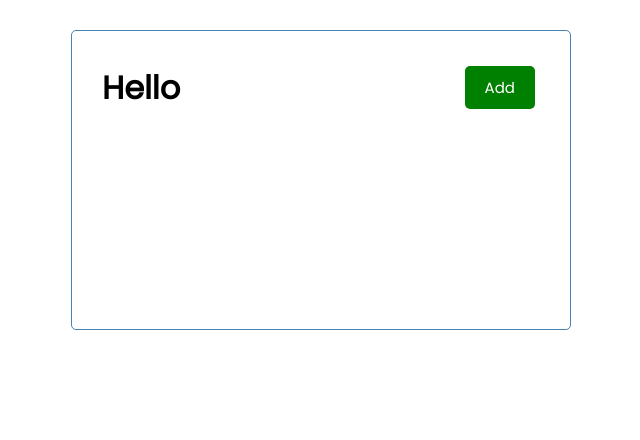
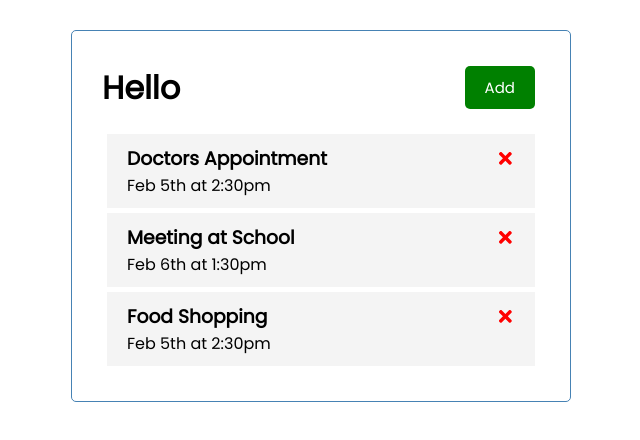
Before and after one commit to miguelmoreba/react-ts-task-manager, a React (Create React App) app: page / in a window 1280 px wide. Shown: the top 440 px of the page, without its empty margins (319-959 px from the left). Built offline with nearby package versions, Linux system fonts and the light colour scheme.

Commit message:
Add task

```diff
--- a/package.json
+++ b/package.json
@@ -12,6 +12,7 @@
     "@types/react-dom": "^17.0.11",
     "react": "^17.0.2",
     "react-dom": "^17.0.2",
+    "react-icons": "^4.3.1",
     "react-scripts": "4.0.3",
     "typescript": "^4.5.2",
     "web-vitals": "^1.1.2"
--- a/src/App.tsx
+++ b/src/App.tsx
@@ -1,9 +1,37 @@
 import Header from "./components/Header";
+import Tasks from "./components/Tasks";
+import { useState } from "react";
 
 function App() {
+
+  const [tasks, setTasks] = useState(
+    [
+        {
+            id: 1,
+            text: 'Doctors Appointment',
+            day: 'Feb 5th at 2:30pm',
+            reminder: true
+        },
+        {
+            id: 2,
+            text: 'Meeting at School',
+            day: 'Feb 6th at 1:30pm',
+            reminder: true
+        },
+        {
+            id: 3,
+            text: 'Food Shopping',
+            day: 'Feb 5th at 2:30pm',
+            reminder: false
+        }
+
+    ]
+);
+
   return (
     <div className='container'>
       <Header title='Hello'/>
+      <Tasks tasks={tasks}></Tasks>
     </div>
   );
 }
--- a/src/components/Task.tsx
+++ b/src/components/Task.tsx
@@ -1,9 +1,12 @@
-import React from 'react'
+import { FaTimes } from 'react-icons/fa'
 
-export const Task = () => {
+const Task = ({task}) => {
     return (
-        <div>
-
+        <div className='task'>
+            <h3>{task.text} <FaTimes style={{color: 'red', cursor: 'pointer'}}/></h3>
+            <p>{task.day}</p>
         </div>
     )
 }
+
+export default Task;
--- a/src/components/Tasks.tsx
+++ b/src/components/Tasks.tsx
@@ -1,9 +1,13 @@
-import React from 'react'
+import Task from "./Task";
 
-const Tasks = () => {
-    return (
-        <div>
+const Tasks = ({ tasks }) => {
+  return (
+    <div>
+      {tasks.map((task) => (
+        <Task key={task.id} task={task}/>
+      ))}
+    </div>
+  );
+};
 
-        </div>
-    )
-}
+export default Tasks;
--- a/tsconfig.json
+++ b/tsconfig.json
@@ -18,7 +18,8 @@
     "moduleResolution": "node",
     "resolveJsonModule": true,
     "isolatedModules": true,
-    "noEmit": true
+    "noEmit": true,
+    "noImplicitAny": false
   },
   "include": [
     "src"
```
Also changed, not shown: 1 other file (tests, documents, lock files or other folders).
